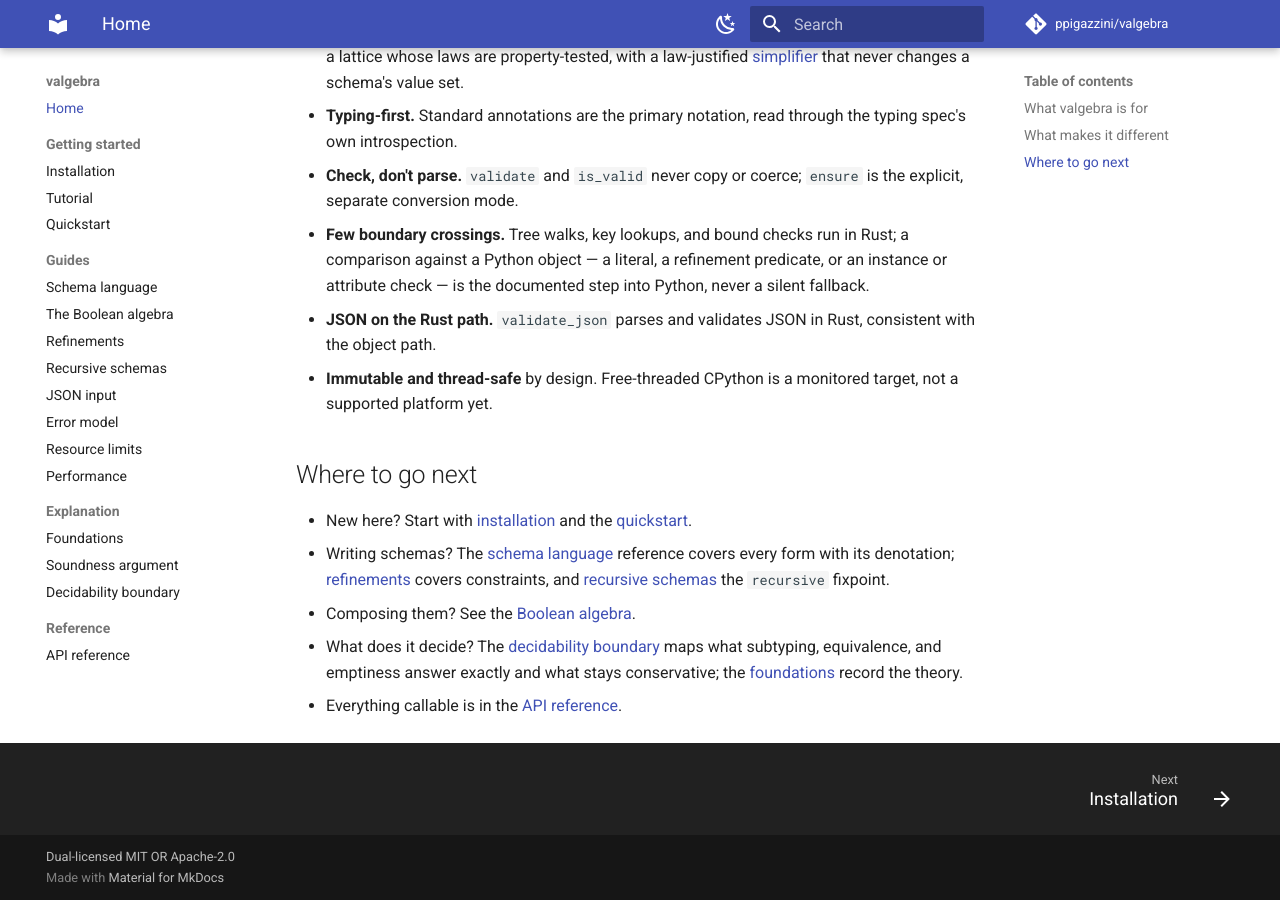
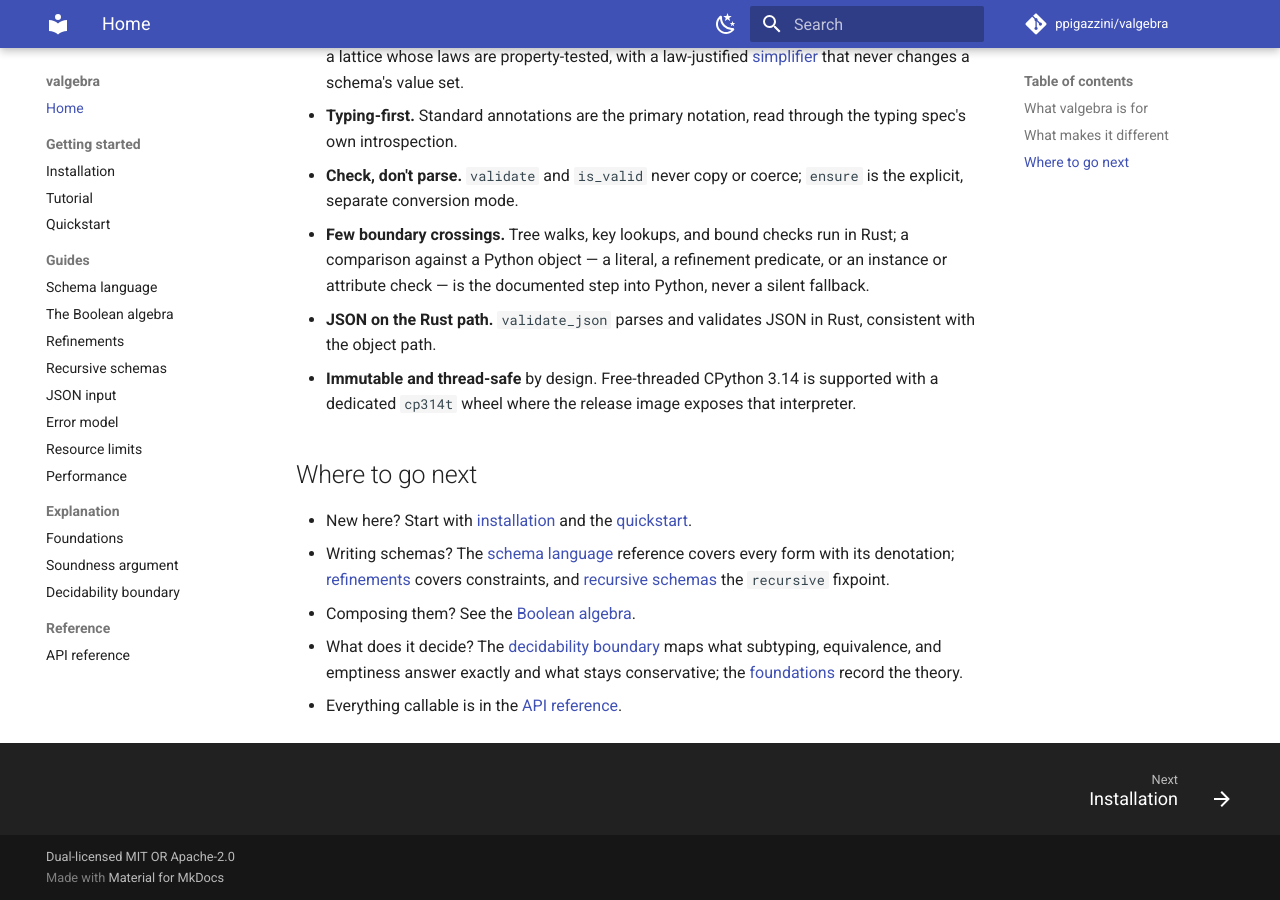
Before and after one commit to ppigazzini/valgebra, an MkDocs documentation site: the page built from docs/index.md, in a window 1280 px wide and 900 px high, scrolled down 1188 px. Built offline with MkDocs 1.6.1 and Material for MkDocs 9.7.7, drawn with Linux system fonts in a browser that asks for light colours; comment, search, counter and statistics services are not loaded.

Commit message:
feat: support free-threaded CPython wheels
The Python matrix treats CPython 3.14t as a blocking supported lane.

Release builds keep free-threaded wheels in the published artifact set.

Documentation describes free-threaded CPython support and the jiter 0.16 profile.

```diff
--- a/docs/index.md
+++ b/docs/index.md
@@ -66,8 +66,9 @@ schemas (union, intersection, complement, refinement, fixpoints) with
   silent fallback.
 - **JSON on the Rust path.** `validate_json` parses and validates JSON in Rust,
   consistent with the object path.
-- **Immutable and thread-safe** by design. Free-threaded CPython is a monitored
-  target, not a supported platform yet.
+- **Immutable and thread-safe** by design. Free-threaded CPython 3.14 is
+  supported with a dedicated `cp314t` wheel where the release image exposes that
+  interpreter.
 
 ## Where to go next
 
--- a/pyproject.toml
+++ b/pyproject.toml
@@ -25,6 +25,7 @@ classifiers = [
     "Programming Language :: Python :: 3.12",
     "Programming Language :: Python :: 3.13",
     "Programming Language :: Python :: 3.14",
+    "Programming Language :: Python :: Free Threading :: 3 - Stable",
     "Topic :: Software Development :: Quality Assurance",
     "Typing :: Typed",
 ]
```
Also changed, not shown: ARCHITECTURE.md (+5 -6 lines), CONTRIBUTING.md (+3 -2 lines), README.md (+3 -2 lines), docs/installation.md (+2 -3 lines), docs/json.md (+1 -1 lines), 2 other files.
